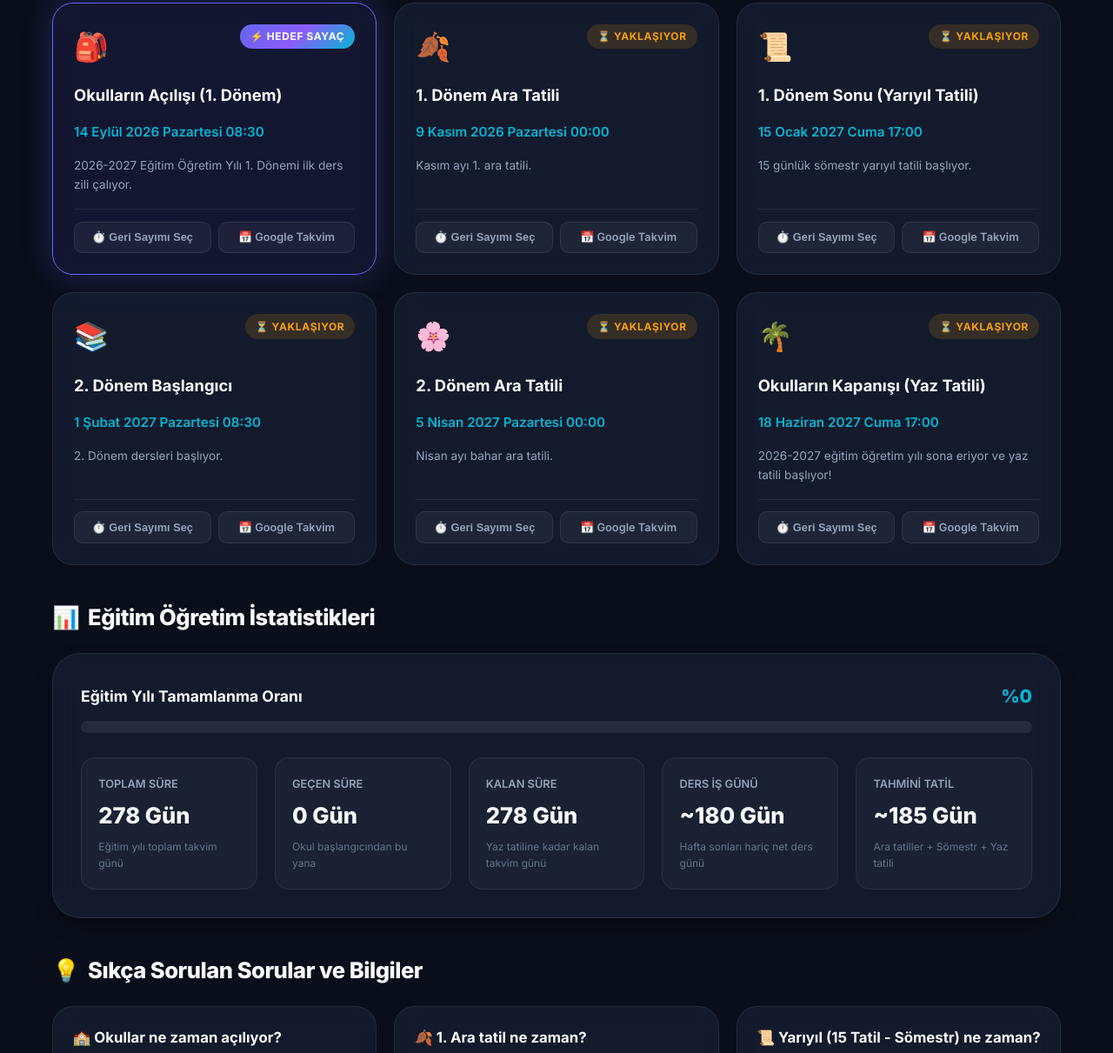
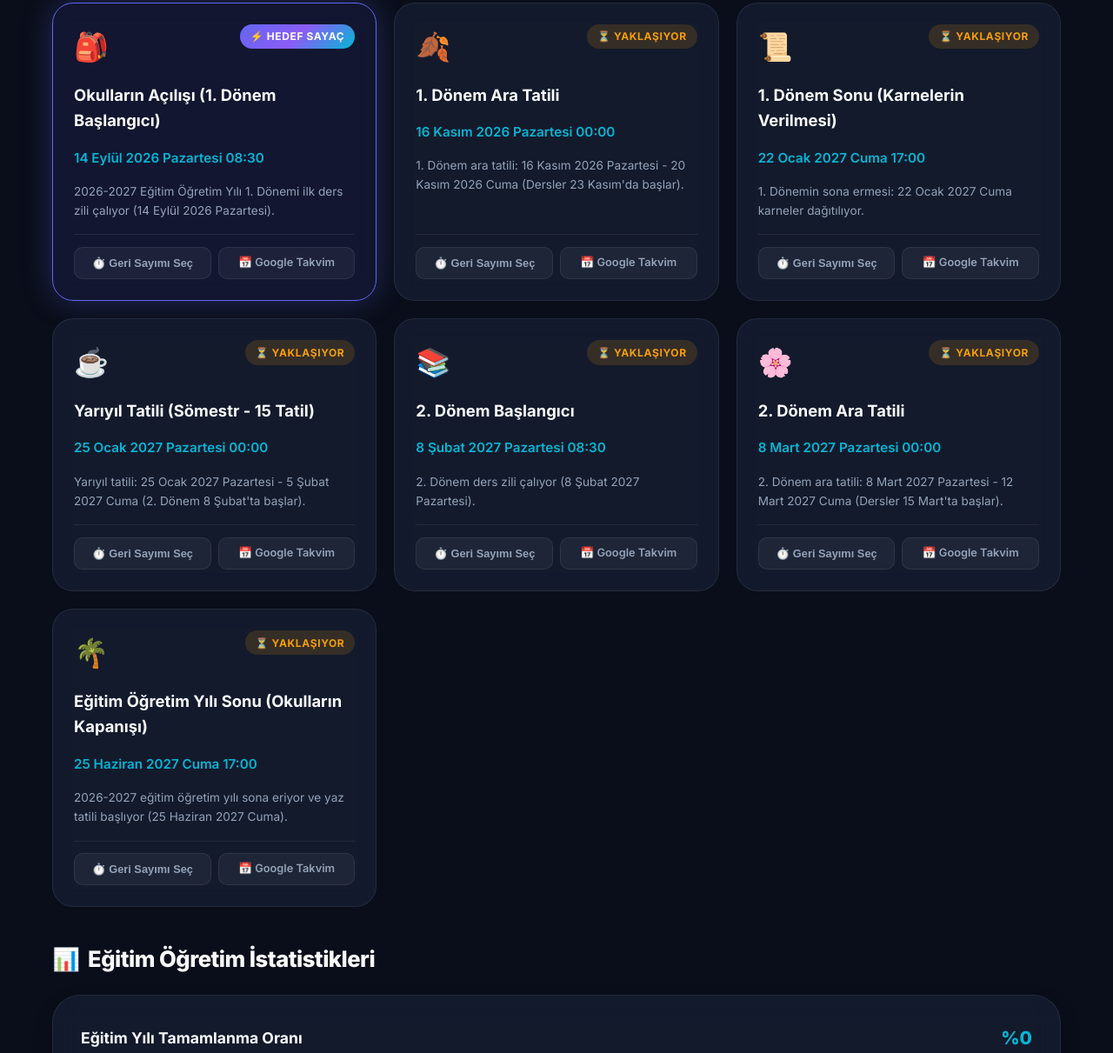
Before and after one commit to singularityx228/WHEN, a plain HTML site: page index.html in a window 1280 px wide. Shown: the part 1394-2605 px from the top of the page at 87% size. Drawn offline with Linux system fonts and the light colour scheme.

Commit message:
fix: update 2026-2027 calendar and countdowns to exact official MEB dates

```diff
--- a/index.html
+++ b/index.html
@@ -295,30 +295,37 @@
 
       <div class="faq-grid">
         <article class="faq-card">
-          <h3 class="faq-q">🏫 Okullar ne zaman açılıyor?</h3>
+          <h3 class="faq-q">🏫 Okullar ne zaman açılıyor? (1. Dönem)</h3>
           <p class="faq-a">
-            Milli Eğitim Bakanlığı (MEB) takvimine göre okullar genellikle Eylül ayının ikinci haftasında açılır. Okul öncesi ve 1. sınıf öğrencileri için bir hafta öncesinde uyum haftası düzenlenmektedir.
+            MEB 2026-2027 eğitim-öğretim takvimine göre okullar <strong>14 Eylül 2026 Pazartesi</strong> günü açılıyor ve ilk ders zili çalıyor.
           </p>
         </article>
 
         <article class="faq-card">
           <h3 class="faq-q">🍂 1. Ara tatil ne zaman?</h3>
           <p class="faq-a">
-            Birinci dönem ara tatili her yıl Kasım ayı içerisinde uygulanır. Hafta sonlarıyla birlikte toplam 9 günlük bir dinlenme molası sağlanır.
+            Birinci dönem ara tatili <strong>16 Kasım 2026 Pazartesi</strong> ile <strong>20 Kasım 2026 Cuma</strong> tarihleri arasında uygulanacaktır. Hafta sonu tatilleriyle birlikte dersler <strong>23 Kasım 2026 Pazartesi</strong> günü yeniden başlayacaktır.
           </p>
         </article>
 
         <article class="faq-card">
           <h3 class="faq-q">📜 Yarıyıl (15 Tatil - Sömestr) ne zaman?</h3>
           <p class="faq-a">
-            Birinci dönemin sona ermesiyle Ocak ayının son haftalarında başlayan yarıyıl tatili yaklaşık 2 hafta sürer ve Şubat başında 2. dönem dersleri başlar.
+            1. Dönem <strong>22 Ocak 2027 Cuma</strong> günü karnelerin verilmesiyle sona erecektir. Yarıyıl tatili <strong>25 Ocak 2027 Pazartesi</strong> - <strong>5 Şubat 2027 Cuma</strong> arasındadır. 2. Dönem <strong>8 Şubat 2027 Pazartesi</strong> başlayacaktır.
+          </p>
+        </article>
+
+        <article class="faq-card">
+          <h3 class="faq-q">🌸 2. Ara tatil ne zaman?</h3>
+          <p class="faq-a">
+            İkinci dönem ara tatili <strong>8 Mart 2027 Pazartesi</strong> ile <strong>12 Mart 2027 Cuma</strong> tarihleri arasında gerçekleşecektir. Dersler <strong>15 Mart 2027 Pazartesi</strong> günü devam edecektir.
           </p>
         </article>
 
         <article class="faq-card">
           <h3 class="faq-q">🌴 Okullar ne zaman kapanıyor ve yaz tatili ne zaman başlıyor?</h3>
           <p class="faq-a">
-            Okullar Haziran ayının üçüncü haftasında karnelerin dağıtılmasıyla kapanır ve yaklaşık 3 ay sürecek olan yaz tatili başlar.
+            2026-2027 eğitim-öğretim yılı <strong>25 Haziran 2027 Cuma</strong> günü karnelerin dağıtılmasıyla tamamlanacak ve büyük yaz tatili başlayacaktır.
           </p>
         </article>
       </div>
--- a/js/app.bundle.js
+++ b/js/app.bundle.js
@@ -1,6 +1,6 @@
 (function(){
 "use strict";
-﻿/**
+/**
  * MEB Eğitim-Öğretim Takvimi Merkezi Veri Modülü
  * Türkiye Milli Eğitim Bakanlığı takvim yapısına uygun olarak düzenlenmiştir.
  * Yeni eğitim yılları bu nesneye kolayca eklenebilir veya tarihler güncellenebilir.
@@ -166,72 +166,84 @@ const SCHOOL_CALENDARS = {
             {
                 id: "school-start-26",
                 key: "schoolStart",
-                title: "Okulların Açılışı (1. Dönem)",
+                title: "Okulların Açılışı (1. Dönem Başlangıcı)",
                 shortTitle: "Okul Açılışı",
                 date: "2026-09-14T08:30:00+03:00",
                 endDate: null,
                 icon: "🎒",
                 type: "opening",
-                description: "2026-2027 Eğitim Öğretim Yılı 1. Dönemi ilk ders zili çalıyor."
+                description: "2026-2027 Eğitim Öğretim Yılı 1. Dönemi ilk ders zili çalıyor (14 Eylül 2026 Pazartesi)."
             },
             {
                 id: "break-1-26",
                 key: "firstBreak",
                 title: "1. Dönem Ara Tatili",
                 shortTitle: "1. Ara Tatil",
-                date: "2026-11-09T00:00:00+03:00",
-                endDate: "2026-11-13T23:59:59+03:00",
-                resumeDate: "2026-11-16T08:30:00+03:00",
+                date: "2026-11-16T00:00:00+03:00",
+                endDate: "2026-11-20T23:59:59+03:00",
+                resumeDate: "2026-11-23T08:30:00+03:00",
                 icon: "🍂",
                 type: "break",
-                description: "Kasım ayı 1. ara tatili."
+                description: "1. Dönem ara tatili: 16 Kasım 2026 Pazartesi - 20 Kasım 2026 Cuma (Dersler 23 Kasım'da başlar)."
             },
             {
                 id: "semester-end-26",
                 key: "firstSemesterEnd",
-                title: "1. Dönem Sonu (Yarıyıl Tatili)",
-                shortTitle: "1. Dönem Karneleri",
-                date: "2027-01-15T17:00:00+03:00",
-                endDate: "2027-01-29T23:59:59+03:00",
-                resumeDate: "2027-02-01T08:30:00+03:00",
+                title: "1. Dönem Sonu (Karnelerin Verilmesi)",
+                shortTitle: "1. Dönem Sonu",
+                date: "2027-01-22T17:00:00+03:00",
+                endDate: "2027-02-05T23:59:59+03:00",
+                resumeDate: "2027-02-08T08:30:00+03:00",
                 icon: "📜",
                 type: "semester_break",
-                description: "15 günlük sömestr yarıyıl tatili başlıyor."
+                description: "1. Dönemin sona ermesi: 22 Ocak 2027 Cuma karneler dağıtılıyor."
+            },
+            {
+                id: "semester-break-27",
+                key: "semesterBreak",
+                title: "Yarıyıl Tatili (Sömestr - 15 Tatil)",
+                shortTitle: "Yarıyıl Tatili",
+                date: "2027-01-25T00:00:00+03:00",
+                endDate: "2027-02-05T23:59:59+03:00",
+                resumeDate: "2027-02-08T08:30:00+03:00",
+                icon: "☕",
+                type: "semester_break",
+                description: "Yarıyıl tatili: 25 Ocak 2027 Pazartesi - 5 Şubat 2027 Cuma (2. Dönem 8 Şubat'ta başlar)."
             },
             {
                 id: "semester-start-27",
                 key: "secondSemesterStart",
                 title: "2. Dönem Başlangıcı",
                 shortTitle: "2. Dönem Başlangıcı",
-                date: "2027-02-01T08:30:00+03:00",
+                date: "2027-02-08T08:30:00+03:00",
                 endDate: null,
                 icon: "📚",
                 type: "semester_start",
-                description: "2. Dönem dersleri başlıyor."
+                description: "2. Dönem ders zili çalıyor (8 Şubat 2027 Pazartesi)."
             },
             {
                 id: "break-2-27",
                 key: "secondBreak",
                 title: "2. Dönem Ara Tatili",
                 shortTitle: "2. Ara Tatil",
-                date: "2027-04-05T00:00:00+03:00",
-                endDate: "2027-04-09T23:59:59+03:00",
-                resumeDate: "2027-04-12T08:30:00+03:00",
+                date: "2027-03-08T00:00:00+03:00",
+                endDate: "2027-03-12T23:59:59+03:00",
+                resumeDate: "2027-03-15T08:30:00+03:00",
                 icon: "🌸",
                 type: "break",
-                description: "Nisan ayı bahar ara tatili."
+                description: "2. Dönem ara tatili: 8 Mart 2027 Pazartesi - 12 Mart 2027 Cuma (Dersler 15 Mart'ta başlar)."
             },
             {
                 id: "school-end-27",
                 key: "schoolEnd",
-                title: "Okulların Kapanışı (Yaz Tatili)",
+                title: "Eğitim Öğretim Yılı Sonu (Okulların Kapanışı)",
                 shortTitle: "Yaz Tatili",
-                date: "2027-06-18T17:00:00+03:00",
+                date: "2027-06-25T17:00:00+03:00",
                 endDate: "2027-09-12T23:59:59+03:00",
                 resumeDate: "2027-09-13T08:30:00+03:00",
                 icon: "🌴",
                 type: "closing",
-                description: "2026-2027 eğitim öğretim yılı sona eriyor ve yaz tatili başlıyor!"
+                description: "2026-2027 eğitim öğretim yılı sona eriyor ve yaz tatili başlıyor (25 Haziran 2027 Cuma)."
             }
         ]
     },
```
Also changed, not shown: js/calendarData.js (+33 -21 lines).
